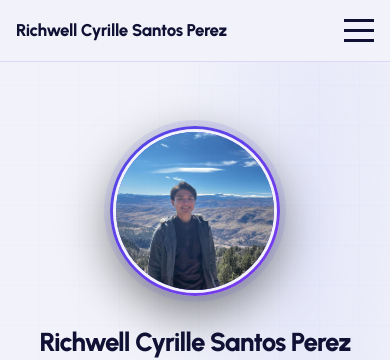
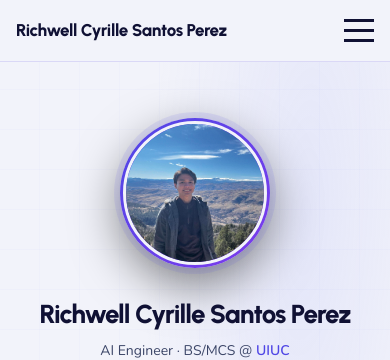
Before and after one commit to richwellp/richwellp.github.io, a Vue app in the folder frontend/: page / in a window 390 px wide. Shown: the top 360 px of the page. Built offline with nearby package versions, Linux system fonts and the light colour scheme; no server answers.

Commit message:
style: add 480px hero breakpoint to AboutMe

```diff
--- a/frontend/src/views/AboutMe.vue
+++ b/frontend/src/views/AboutMe.vue
@@ -823,4 +823,23 @@ h2 {
     gap: 0.75rem;
   }
 }
+
+@media (max-width: 480px) {
+  .hero {
+    padding: 3.5rem 1.25rem 3rem;
+  }
+
+  .photo-ring {
+    width: 150px;
+    height: 150px;
+  }
+
+  .container {
+    padding: 3rem 1.25rem;
+  }
+
+  .timeline-item {
+    padding: 1.5rem 1.25rem;
+  }
+}
 </style>
```
